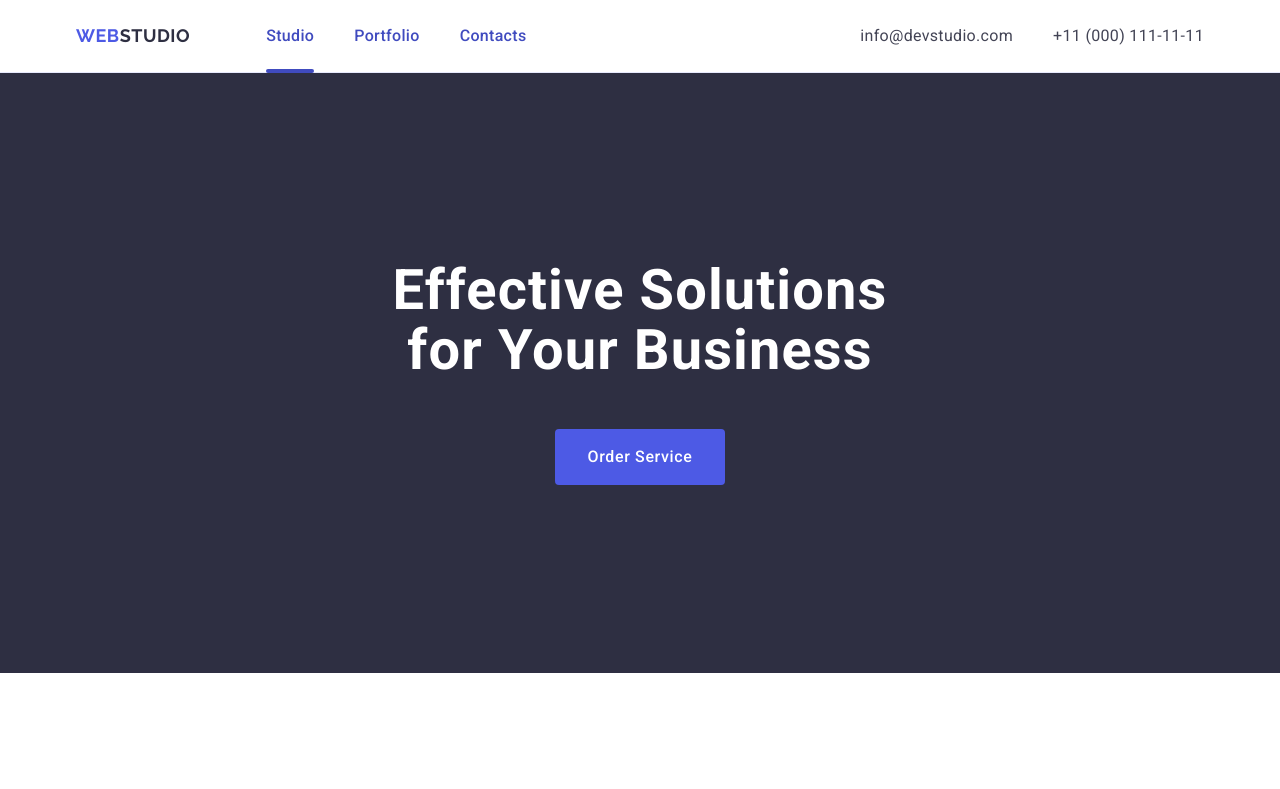
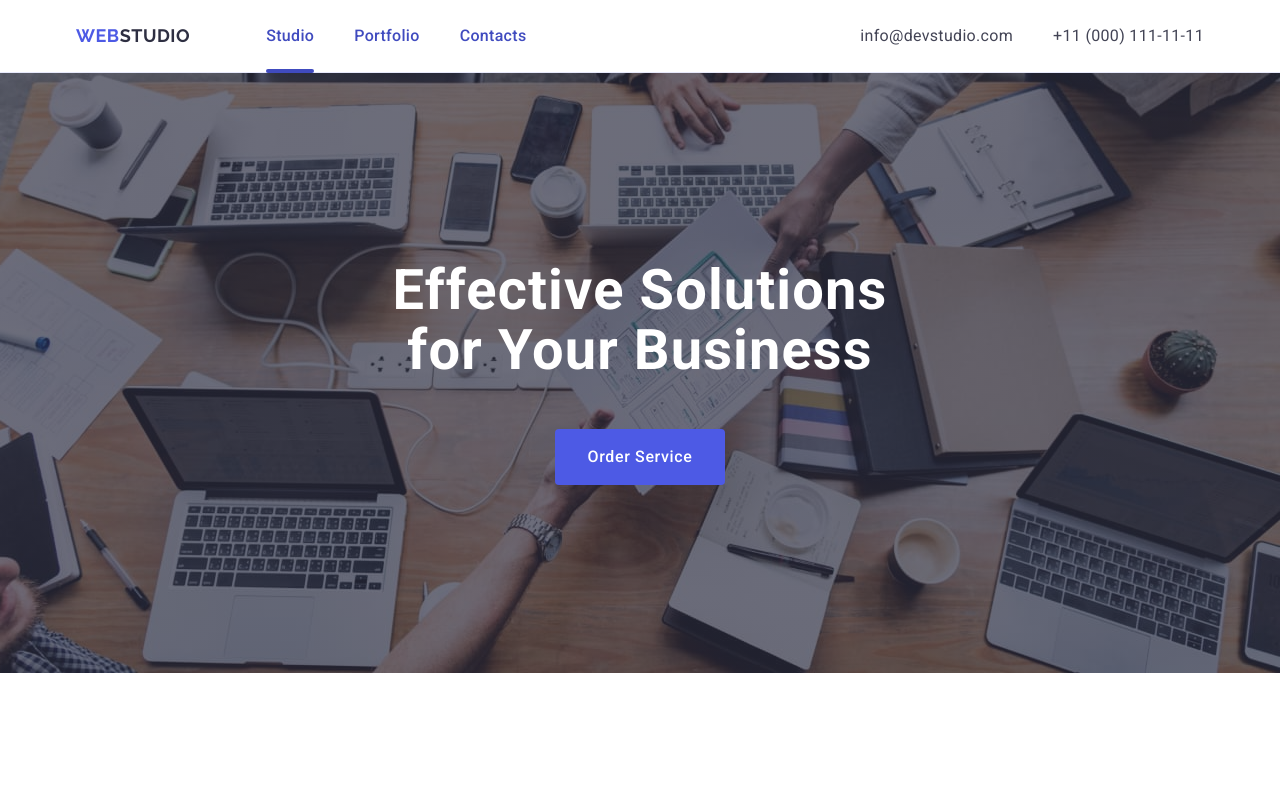
Before and after one commit to Alinnches/goit-markup-hw-04, a plain HTML site: page index.html in a window 1280 px wide. Shown: the top 789 px of the page. Drawn offline with nearby package versions, Linux system fonts and the light colour scheme.

Commit message:
Update styles.css

```diff
--- a/css/styles.css
+++ b/css/styles.css
@@ -139,7 +139,7 @@ img {
       rgba(46, 47, 66, 0.7),
       rgba(46, 47, 66, 0.7)
     ),
-    url(../images/img-name.jpeg);
+    url(../images/people-office\ 1.jpg);
   background-repeat: no-repeat;
   background-position: 50% 50%;
   background-color: #2e2f42;
```
